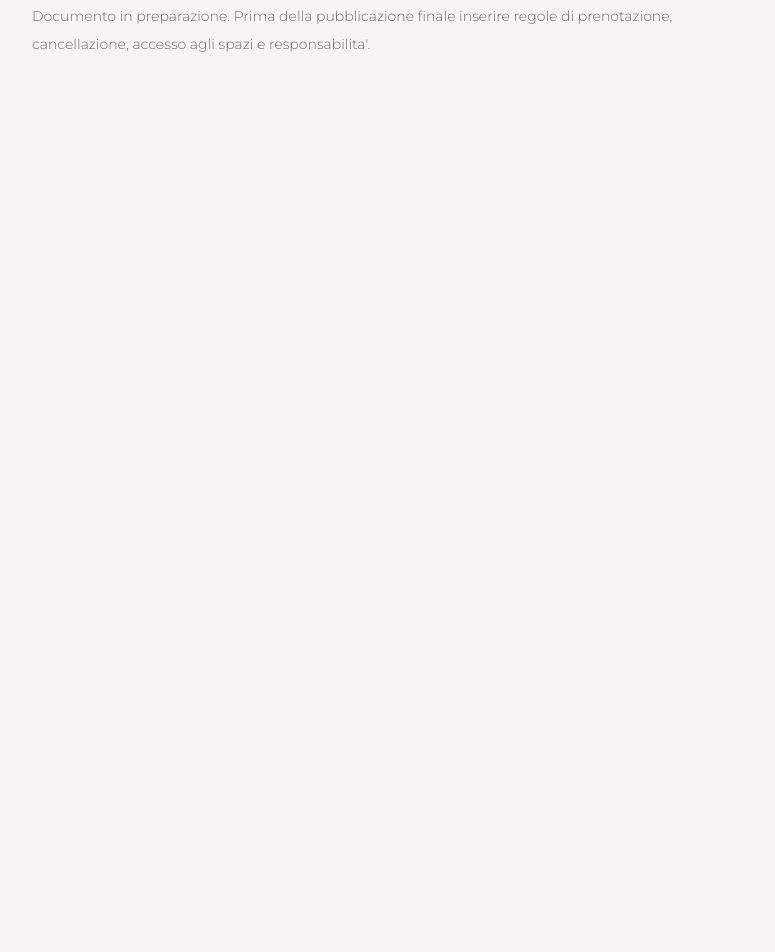
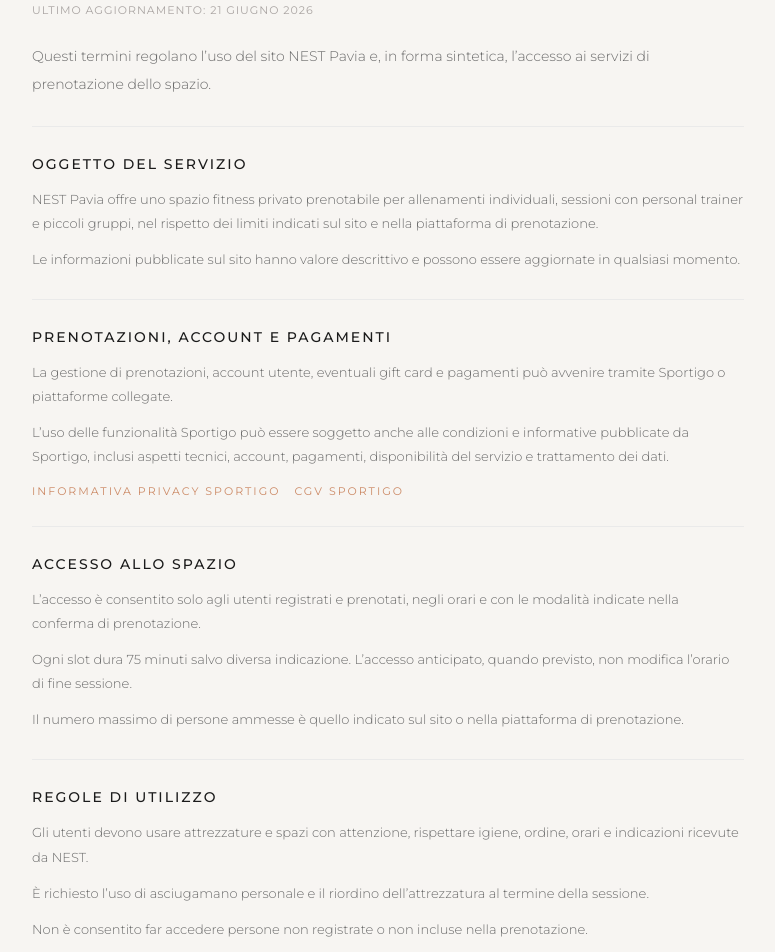
Before and after one commit to jarvisbotpot/nest-website, a Next.js app: page /terms in a window 1280 px wide. Shown: the part 200-1152 px from the top of the page, without its empty margins (252-1027 px from the left). Before the commit the page ends 800 px from the top, so only its background shows below. Built offline with nearby package versions, Linux system fonts and the light colour scheme.

Commit message:
Create legal policy pages

```diff
--- a/app/legal-page.js
+++ b/app/legal-page.js
@@ -1,26 +1,190 @@
-const copy = {
+const SPORTIGO_PRIVACY_URL = 'https://www.sportigo.io/fr/regles-de-confidentialite';
+const SPORTIGO_TERMS_URL =
+  'https://cdn.prod.website-files.com/6026a3b1f0c5d55691a55af1/65df1bea3a88d0237801aaae_CONDITIONS%20GE%CC%81NE%CC%81RALES%20DE%20VENTE.pdf';
+
+const pages = {
   privacy: {
     title: 'Privacy Policy',
-    body: 'Documento in preparazione. Prima della pubblicazione finale inserire titolare del trattamento, dati societari, basi giuridiche, servizi terzi e riferimenti di contatto.',
+    updatedAt: '21 giugno 2026',
+    intro:
+      'Questa informativa descrive in modo sintetico come NEST Pavia tratta i dati personali raccolti tramite il sito e i servizi digitali collegati.',
+    sections: [
+      {
+        title: 'Titolare del trattamento',
+        body: [
+          'Il titolare del trattamento sarà indicato nella versione definitiva con ragione sociale, sede, P.IVA e recapiti ufficiali di NEST Pavia.',
+          'Per richieste privacy e informazioni puoi usare il contatto email indicato sul sito: info@nest-pavia.it.',
+        ],
+      },
+      {
+        title: 'Dati trattati',
+        body: [
+          'Il sito pubblico può trattare dati tecnici di navigazione, indirizzo IP, informazioni sul dispositivo e dati inviati volontariamente tramite email o link esterni.',
+          'Le funzionalità di prenotazione, account, pagamento, accesso e gift card possono essere gestite tramite Sportigo. In quel caso Sportigo può trattare dati come nome, cognome, email, telefono, dati di accesso, dati di prenotazione e dati necessari alla gestione degli abbonamenti o pagamenti.',
+        ],
+      },
+      {
+        title: 'Finalità',
+        body: [
+          'I dati sono usati per rispondere alle richieste, permettere la prenotazione degli slot, gestire account e accessi, inviare comunicazioni operative e garantire sicurezza e corretto funzionamento del servizio.',
+          'I dati non vengono usati per finalità non compatibili con il rapporto richiesto dall’utente.',
+        ],
+      },
+      {
+        title: 'Servizi terzi',
+        body: [
+          'NEST utilizza Sportigo come piattaforma tecnica per prenotazioni, area utente, gift card e servizi collegati. Le modalità di trattamento dichiarate da Sportigo sono consultabili nella sua informativa privacy.',
+          'Il sito usa inoltre font remoti e contenuti tecnici necessari al funzionamento della pagina.',
+        ],
+        links: [{ label: 'Informativa privacy Sportigo', href: SPORTIGO_PRIVACY_URL }],
+      },
+      {
+        title: 'Diritti degli utenti',
+        body: [
+          'L’utente può chiedere accesso, rettifica, cancellazione, limitazione, opposizione e portabilità dei dati nei limiti previsti dal GDPR.',
+          'Per dati trattati direttamente dentro Sportigo, alcune richieste potrebbero dover essere gestite tramite la piattaforma o tramite Sportigo, ferma restando l’assistenza di NEST quando applicabile.',
+        ],
+      },
+      {
+        title: 'Nota',
+        body: [
+          'Questa pagina è una bozza operativa e deve essere verificata con dati societari definitivi e consulente legale prima della pubblicazione finale.',
+        ],
+      },
+    ],
   },
   cookie: {
     title: 'Cookie Policy',
-    body: 'Documento in preparazione. Prima della pubblicazione finale verificare cookie, widget Sportigo, font remoti, analytics ed eventuali embed.',
+    updatedAt: '21 giugno 2026',
+    intro:
+      'Questa cookie policy descrive l’uso di cookie e tecnologie simili sul sito NEST Pavia e nei servizi integrati.',
+    sections: [
+      {
+        title: 'Cookie tecnici',
+        body: [
+          'Il sito può usare cookie o tecnologie equivalenti necessari alla corretta erogazione delle pagine, alla sicurezza, alla compatibilità tecnica e alla gestione della navigazione.',
+          'Questi strumenti non richiedono consenso quando sono strettamente necessari al funzionamento del servizio richiesto.',
+        ],
+      },
+      {
+        title: 'Widget Sportigo',
+        body: [
+          'Le aree di prenotazione, accesso utente e gift card possono caricare componenti Sportigo. Tali componenti possono usare cookie, local storage o richieste tecniche necessarie per account, prenotazioni, pagamenti, controllo accessi e sicurezza.',
+          'Le informazioni privacy dichiarate da Sportigo sono consultabili nella relativa informativa.',
+        ],
+        links: [{ label: 'Informativa privacy Sportigo', href: SPORTIGO_PRIVACY_URL }],
+      },
+      {
+        title: 'Servizi esterni',
+        body: [
+          'Il sito carica font da Google Fonts e script esterni necessari per animazioni e componenti integrati. Questi servizi possono ricevere dati tecnici come indirizzo IP e informazioni sul browser.',
+          'Al momento non sono stati configurati strumenti di analytics marketing proprietari. Se saranno aggiunti, la policy dovrà essere aggiornata.',
+        ],
+      },
+      {
+        title: 'Gestione preferenze',
+        body: [
+          'L’utente può gestire o bloccare i cookie dal proprio browser. Il blocco di cookie tecnici o storage usati da Sportigo potrebbe impedire prenotazioni, login o pagamenti.',
+        ],
+      },
+      {
+        title: 'Nota',
+        body: [
+          'Questa pagina è una bozza operativa. Prima del go-live va verificata con una scansione reale dei cookie e degli script effettivamente attivi.',
+        ],
+      },
+    ],
   },
   terms: {
     title: 'Termini e Condizioni',
-    body: "Documento in preparazione. Prima della pubblicazione finale inserire regole di prenotazione, cancellazione, accesso agli spazi e responsabilita'.",
+    updatedAt: '21 giugno 2026',
+    intro:
+      'Questi termini regolano l’uso del sito NEST Pavia e, in forma sintetica, l’accesso ai servizi di prenotazione dello spazio.',
+    sections: [
+      {
+        title: 'Oggetto del servizio',
+        body: [
+          'NEST Pavia offre uno spazio fitness privato prenotabile per allenamenti individuali, sessioni con personal trainer e piccoli gruppi, nel rispetto dei limiti indicati sul sito e nella piattaforma di prenotazione.',
+          'Le informazioni pubblicate sul sito hanno valore descrittivo e possono essere aggiornate in qualsiasi momento.',
+        ],
+      },
+      {
+        title: 'Prenotazioni, account e pagamenti',
+        body: [
+          'La gestione di prenotazioni, account utente, eventuali gift card e pagamenti può avvenire tramite Sportigo o piattaforme collegate.',
+          'L’uso delle funzionalità Sportigo può essere soggetto anche alle condizioni e informative pubblicate da Sportigo, inclusi aspetti tecnici, account, pagamenti, disponibilità del servizio e trattamento dei dati.',
+        ],
+        links: [
+          { label: 'Informativa privacy Sportigo', href: SPORTIGO_PRIVACY_URL },
+          { label: 'CGV Sportigo', href: SPORTIGO_TERMS_URL },
+        ],
+      },
+      {
+        title: 'Accesso allo spazio',
+        body: [
+          'L’accesso è consentito solo agli utenti registrati e prenotati, negli orari e con le modalità indicate nella conferma di prenotazione.',
+          'Ogni slot dura 75 minuti salvo diversa indicazione. L’accesso anticipato, quando previsto, non modifica l’orario di fine sessione.',
+          'Il numero massimo di persone ammesse è quello indicato sul sito o nella piattaforma di prenotazione.',
+        ],
+      },
+      {
+        title: 'Regole di utilizzo',
+        body: [
+          'Gli utenti devono usare attrezzature e spazi con attenzione, rispettare igiene, ordine, orari e indicazioni ricevute da NEST.',
+          'È richiesto l’uso di asciugamano personale e il riordino dell’attrezzatura al termine della sessione.',
+          'Non è consentito far accedere persone non registrate o non incluse nella prenotazione.',
+        ],
+      },
+      {
+        title: 'Cancellazioni e responsabilità',
+        body: [
+          'Le regole di cancellazione, modifica, rimborso o credito sono quelle mostrate al momento della prenotazione o comunicate da NEST.',
+          'L’utente dichiara di essere in condizioni fisiche idonee all’allenamento e di usare lo spazio sotto la propria responsabilità, salvo i limiti inderogabili di legge.',
+        ],
+      },
+      {
+        title: 'Personal trainer esterni',
+        body: [
+          'Eventuali personal trainer esterni possono accedere solo se registrati o autorizzati secondo le regole NEST e della piattaforma di prenotazione.',
+          'Il trainer resta responsabile della propria attività professionale, dei propri requisiti e del rapporto con il cliente.',
+        ],
+      },
+      {
+        title: 'Nota',
+        body: [
+          'Questi termini sono una bozza operativa. Prima della pubblicazione finale vanno completati con dati societari, prezzi, policy definitive di cancellazione e validazione legale.',
+        ],
+      },
+    ],
   },
 };
 
 export function LegalPage({ type }) {
-  const page = copy[type];
+  const page = pages[type];
 
   return (
     <main className="legal-page">
       <a href="/">Torna al sito</a>
       <h1 className="section-title">{page.title}</h1>
-      <p className="section-body">{page.body}</p>
+      <p className="legal-updated">Ultimo aggiornamento: {page.updatedAt}</p>
+      <p className="section-body">{page.intro}</p>
+      {page.sections.map((section) => (
+        <section className="legal-section" key={section.title}>
+          <h2>{section.title}</h2>
+          {section.body.map((paragraph) => (
+            <p key={paragraph}>{paragraph}</p>
+          ))}
+          {section.links ? (
+            <div className="legal-links">
+              {section.links.map((link) => (
+                <a href={link.href} target="_blank" rel="noopener" key={link.href}>
+                  {link.label}
+                </a>
+              ))}
+            </div>
+          ) : null}
+        </section>
+      ))}
     </main>
   );
 }
--- a/public/assets/css/styles.css
+++ b/public/assets/css/styles.css
@@ -19,6 +19,11 @@ body{font-family:var(--sans);background:var(--white);color:var(--black);overflow
 .legal-page{max-width:760px;margin:0 auto;padding:80px 24px;font-family:var(--sans);cursor:auto}
 .legal-page a{color:var(--accent);text-decoration:none;font-size:11px;letter-spacing:2px;text-transform:uppercase}
 .legal-page .section-title{margin-top:32px}
+.legal-updated{font-family:var(--sans);font-size:11px;letter-spacing:1px;text-transform:uppercase;color:var(--gray-mid);margin-bottom:26px}
+.legal-section{border-top:1px solid var(--gray-light);padding-top:28px;margin-top:28px}
+.legal-section h2{font-family:var(--sans);font-size:14px;font-weight:500;letter-spacing:2px;text-transform:uppercase;margin-bottom:14px}
+.legal-section p{font-family:var(--sans);font-size:13px;font-weight:300;line-height:1.85;color:var(--gray-dark);margin-bottom:12px}
+.legal-links{display:flex;flex-wrap:wrap;gap:14px;margin-top:16px}
 body:has(.legal-page){background:var(--off-white);cursor:auto}
 
 .cursor{width:8px;height:8px;background:var(--white);border-radius:50%;position:fixed;top:0;left:0;pointer-events:none;z-index:9999}
```
